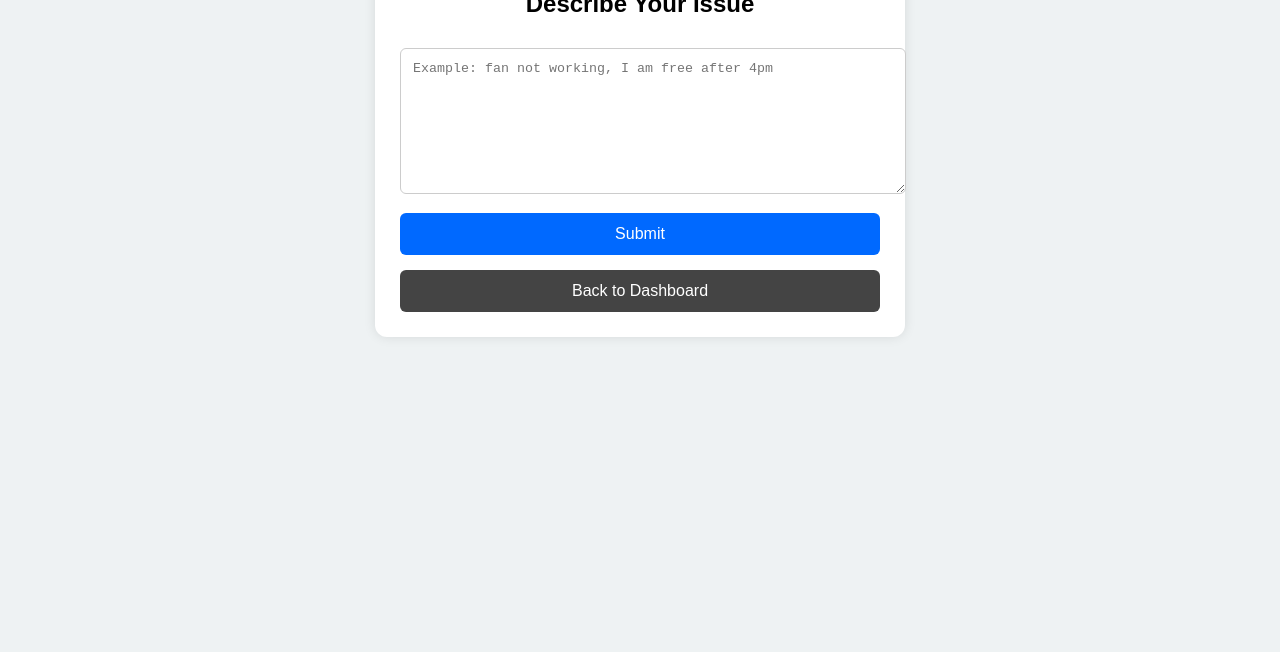
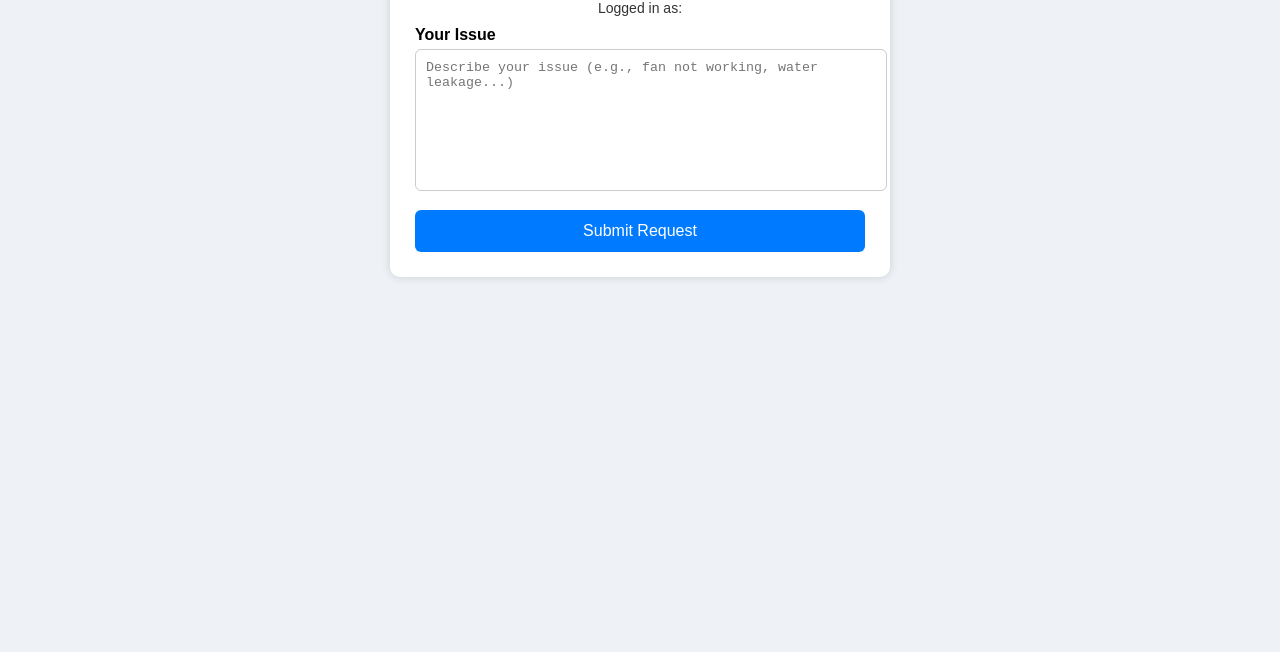
Before and after one commit to Shashwat01234/rms-ai, a plain HTML site: page frontend/complaint.html in a window 1280 px wide. Shown: the part 148-800 px from the top of the page. Drawn offline with Linux system fonts and the light colour scheme.

Commit message:
Update complaint.html

```diff
--- a/frontend/complaint.html
+++ b/frontend/complaint.html
@@ -1,155 +1,89 @@
 <!DOCTYPE html>
-<html>
+<html lang="en">
 <head>
-    <title>Submit Complaint</title>
+    <meta charset="UTF-8">
+    <meta name="viewport" content="width=device-width, initial-scale=1.0">
+    <title>Submit Complaint - RMS</title>
+
     <style>
         body {
-            font-family: Arial;
-            background: #eef2f3;
+            font-family: Arial, sans-serif;
+            background-color: #eef2f7;
             margin: 0;
             padding: 0;
         }
 
-        .navbar {
-            background: #0057b3;
-            padding: 15px 25px;
-            color: white;
-            font-size: 20px;
-        }
-
         .container {
-            width: 480px;
-            margin: auto;
-            margin-top: 40px;
+            width: 450px;
+            margin: 60px auto;
             background: white;
             padding: 25px;
-            border-radius: 12px;
-            box-shadow: 0px 0px 12px rgba(0,0,0,0.1);
+            border-radius: 10px;
+            box-shadow: 0 0 10px rgba(0,0,0,0.15);
         }
 
         h2 {
             text-align: center;
+            margin-bottom: 15px;
+            font-size: 24px;
+        }
+
+        label {
+            font-weight: bold;
+            margin-top: 10px;
         }
 
         textarea {
             width: 100%;
             height: 120px;
-            padding: 12px;
+            padding: 10px;
             border-radius: 6px;
             border: 1px solid #ccc;
-            margin-top: 10px;
+            margin-top: 5px;
+            resize: none;
         }
 
         button {
             width: 100%;
             padding: 12px;
-            background: #0069ff;
+            background-color: #007bff;
             color: white;
             border: none;
+            margin-top: 15px;
             border-radius: 6px;
             font-size: 16px;
-            margin-top: 15px;
             cursor: pointer;
         }
 
         button:hover {
-            background: #0054cc;
+            background-color: #0056cc;
         }
 
-        .result-box {
-            margin-top: 20px;
-            background: #e9f4ff;
-            padding: 18px;
-            border-radius: 10px;
-            display: none;
-        }
-
-        .back-btn {
-            width: 100%;
-            padding: 12px;
-            background: #444;
-            color: white;
-            margin-top: 15px;
-            border-radius: 6px;
-            cursor: pointer;
-            border: none;
-        }
-        .back-btn:hover {
-            background: #222;
+        .info {
+            text-align: center;
+            margin-bottom: 10px;
+            font-size: 14px;
+            color: #333;
         }
     </style>
 </head>
+
 <body>
 
-<div class="navbar">
-    Submit Complaint — <span id="studentName"></span>
-</div>
+    <div class="container">
+        <h2>Submit Complaint</h2>
 
-<div class="container">
-    <h2>Describe Your Issue</h2>
+        <div class="info">
+            Logged in as: <b id="student_name"></b>
+        </div>
 
-    <textarea id="query" placeholder="Example: fan not working, I am free after 4pm"></textarea>
+        <label>Your Issue</label>
+        <textarea id="query" placeholder="Describe your issue (e.g., fan not working, water leakage...)"></textarea>
 
-    <button onclick="submitQuery()">Submit</button>
+        <button id="submitBtn">Submit Request</button>
+    </div>
 
-    <button class="back-btn" onclick="goBack()">Back to Dashboard</button>
-
-    <div id="result" class="result-box"></div>
-</div>
-
-<script>
-// Display student name
-document.getElementById("studentName").innerText =
-    localStorage.getItem("student_name") || "Student";
-
-// Submit complaint to Flask API
-function submitQuery() {
-    let text = document.getElementById("query").value;
-    let box = document.getElementById("result");
-
-    if (text.trim() === "") {
-        alert("Please enter your complaint.");
-        return;
-    }
-
-    fetch("http://127.0.0.1:5000/submit_request", {
-        method: "POST",
-        headers: {"Content-Type": "application/json"},
-        body: JSON.stringify({
-            student_id: localStorage.getItem("student_id"),
-            query: text
-})
-
-    })
-    .then(res => res.json())
-    .then(data => {
-
-        box.style.display = "block";
-
-        box.innerHTML = `
-            <h3>Complaint Submitted ✔</h3>
-
-            <b>Category:</b> ${data.category}<br>
-            <b>Technician:</b> ${data.technician || "Not assigned"}<br>
-            <b>Availability:</b> ${data.start_time || "-"} to ${data.end_time || "-"}<br>
-            <b>Status:</b> ${data.status}<br>
-            <b>Request ID:</b> ${data.request_id}<br>
-
-            <hr>
-
-            <small style="color:#444;">Use the Request ID to check the status later.</small>
-        `;
-    })
-    .catch(err => {
-        box.style.display = "block";
-        box.innerHTML = "<b>Error submitting complaint. Make sure backend is running.</b>";
-    });
-}
-
-function goBack() {
-    window.location.href = "home.html";
-}
-</script>
+    <script src="complaint.js"></script>
 
 </body>
 </html>
```
